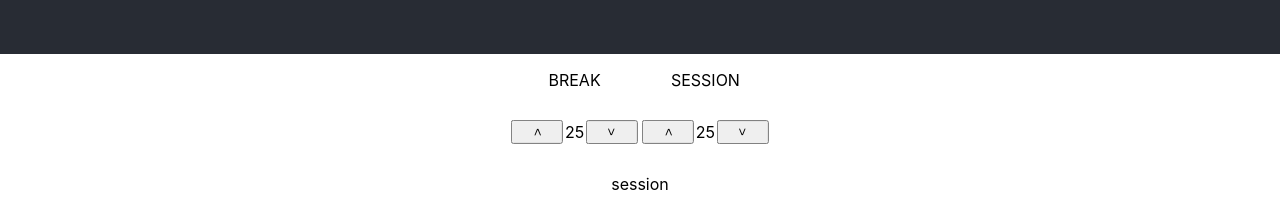
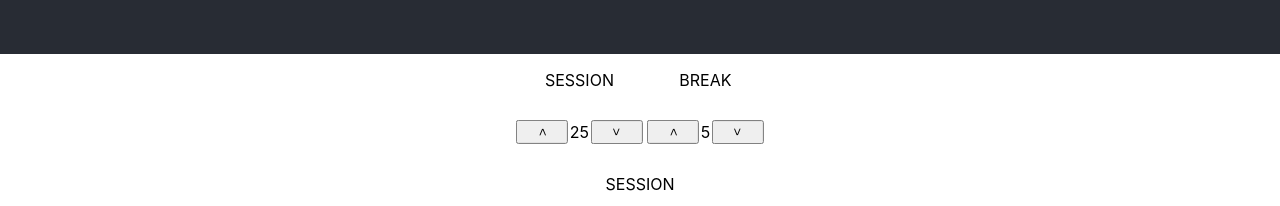
Before and after one commit to Roninii/pokedoro, a React (Create React App) app: page / in a window 1280 px wide. Shown: the part 746-952 px from the top of the page. Built offline with nearby package versions, Linux system fonts and the light colour scheme.

Commit message:
add increment & decrement functionality

```diff
--- a/src/App.js
+++ b/src/App.js
@@ -5,20 +5,58 @@ import Mode from './components/mode/mode';
 import Timer from './components/timer/timer';
 import TimerControls from './components/controls/timer-control';
 
-function App() {
+class App extends React.Component {
+  constructor(props) {
+    super(props);
+
+    this.state = {
+      mode: 'session',
+      sessionTime: 25,
+      breakTime: 5,
+    };
+  }
+
+  increment = timeMode => {
+    let incrementedTime = {};
+    incrementedTime[`${timeMode}Time`] = this.state[`${timeMode}Time`] + 1;
+    this.setState(incrementedTime);
+  };
+
+  decrement = timeMode => {
+    if (this.state[`${timeMode}Time`] <= 0) return;
+    let decrementedTime = {};
+    decrementedTime[`${timeMode}Time`] = this.state[`${timeMode}Time`] - 1;
+    this.setState(decrementedTime);
+  };
+
+  render() {
     return (
       <div className="App">
         <header className="App-header">
           <h1>Pokédoro</h1>
         </header>
         <div style={{ display: `flex`, justifyContent: `center` }}>
-        <Mode mode="break" />
-        <Mode mode="session" />
+          <Mode
+            mode="session"
+            time={this.state.sessionTime}
+            handleIncrement={this.increment}
+            handleDecrement={this.decrement}
+          />
+          <Mode
+            mode="break"
+            time={this.state.breakTime}
+            handleIncrement={this.increment}
+            handleDecrement={this.decrement}
+          />
         </div>
-      <Timer mode="session" />
+        <Timer
+          mode={this.state.mode}
+          time={this.state.mode === 'session' ? this.state.sessionTime : this.state.breakTime}
+        />
         <TimerControls />
       </div>
     );
   }
+}
 
 export default App;
--- a/src/components/controls/decrement.js
+++ b/src/components/controls/decrement.js
@@ -1,10 +1,11 @@
 import React from 'react';
 
-const Decrement = props => {
+const Decrement = ({ mode, decrement }) => {
   return (
     <button
       style={{ display: `inline-block`, transform: `rotate(90deg)` }}
-      id={`${props.mode}-decrement`}>
+      id={`${mode}-decrement`}
+      onClick={() => decrement(mode)}>
       >
     </button>
   );
--- a/src/components/controls/increment.js
+++ b/src/components/controls/increment.js
@@ -1,10 +1,11 @@
 import React from 'react';
 
-const Increment = props => {
+const Increment = ({ mode, increment }) => {
   return (
     <button
       style={{ display: `inline-block`, transform: `rotate(-90deg)` }}
-      id={`${props.mode}-increment`}>
+      id={`${mode}-increment`}
+      onClick={() => increment(mode)}>
       >
     </button>
   );
--- a/src/components/controls/set-time.js
+++ b/src/components/controls/set-time.js
@@ -3,14 +3,14 @@ import React from 'react';
 import Increment from './increment';
 import Decrement from './decrement';
 
-const SetTime = props => {
+const SetTime = ({ mode, time, increment, decrement }) => {
   return (
     <div style={{ display: `flex` }}>
-      <Increment mode={props.mode} />
-      <p style={{ display: `inline-block`, margin: `1rem` }} id={`${props.mode}-length`}>
-        25
+      <Increment mode={mode} increment={increment} />
+      <p style={{ display: `inline-block`, margin: `1rem` }} id={`${mode}-length`}>
+        {time}
       </p>
-      <Decrement mode={props.mode} />
+      <Decrement mode={mode} decrement={decrement} />
     </div>
   );
 };
--- a/src/components/mode/mode.js
+++ b/src/components/mode/mode.js
@@ -2,7 +2,7 @@ import React from 'react';
 
 import SetTime from '../controls/set-time';
 
-const Mode = props => {
+const Mode = ({ mode, time, handleIncrement, handleDecrement }) => {
   return (
     <section
       style={{
@@ -11,8 +11,8 @@ const Mode = props => {
         alignItems: `center`,
         margin: `0 1rem`,
       }}>
-      <p id={`${props.mode}-label`}>{props.mode.toUpperCase()}</p>
-      <SetTime mode={props.mode} />
+      <p id={`${mode}-label`}>{mode.toUpperCase()}</p>
+      <SetTime mode={mode} time={time} increment={handleIncrement} decrement={handleDecrement} />
     </section>
   );
 };
--- a/src/components/timer/timer.js
+++ b/src/components/timer/timer.js
@@ -1,10 +1,10 @@
 import React from 'react';
 
-const Timer = props => {
+const Timer = ({ mode, time }) => {
   return (
     <section>
-      <p>{props.mode}</p>
-      <p>25:00</p>
+      <p>{mode.toUpperCase()}</p>
+      <p>{time}</p>
     </section>
   );
 };
```
Lines whose indentation alone changed are shown as unchanged.
